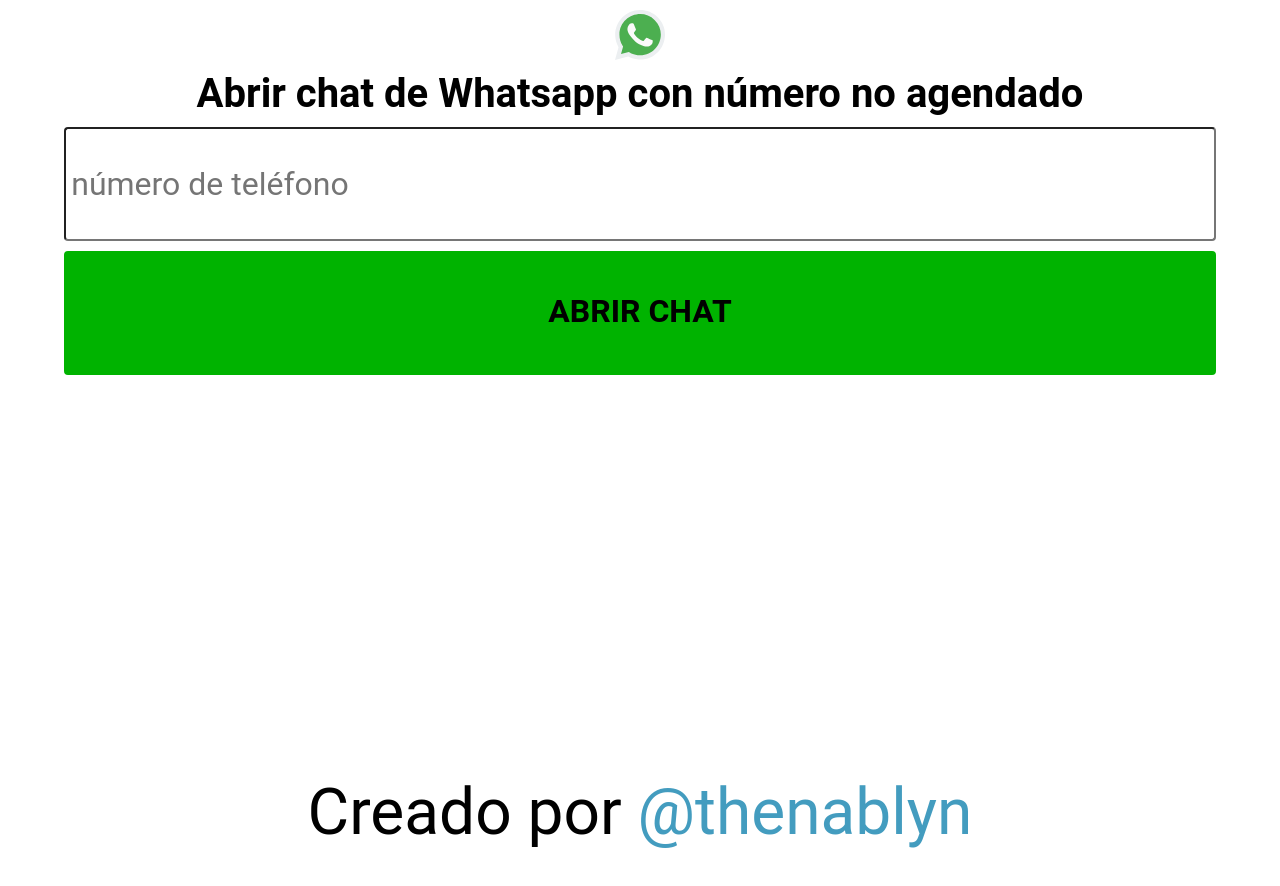
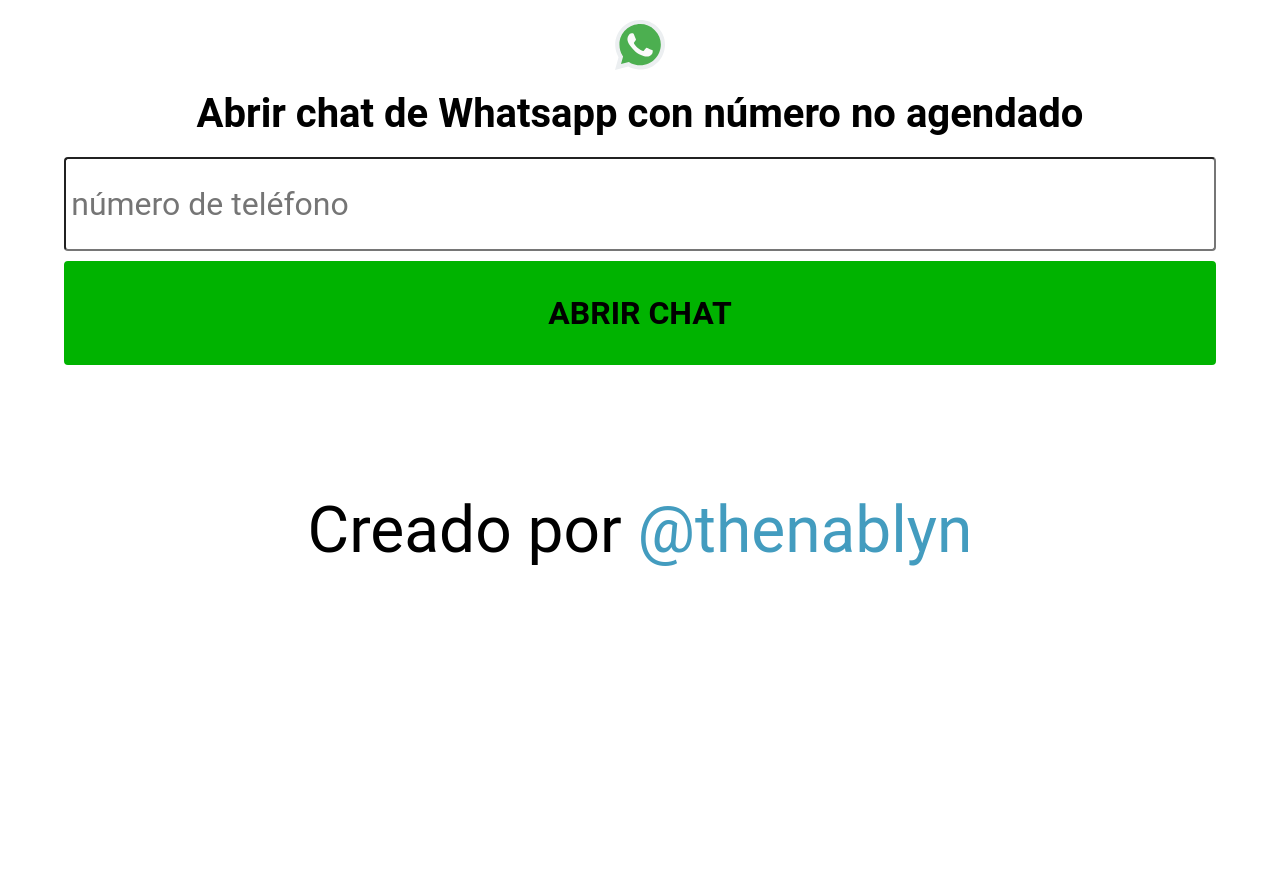
Before and after one commit to ppicapietra/whatsapp-para-no-agendados, a plain HTML site: page whatsapp-msg.html in a window 1280 px wide. After the commit the page ends 800 px from the top, so only its background shows below. Drawn offline with Linux system fonts and the light colour scheme.

Commit message:
Fixed style margins with relative measures

```diff
--- a/whatsapp-msg.html
+++ b/whatsapp-msg.html
@@ -26,7 +26,7 @@
     h2,
     img {
       text-align: center;
-      margin: 10px auto;
+      margin: 20px auto;
       display: block;
       font-size: 2.5rem;
     }
@@ -47,10 +47,17 @@
       display: block;
       margin: 10px auto;
       width: 90%;
-      height: 100px;
+      height: 10vh;
       font-size: 2rem;
       border-radius: 4px;
       padding: 5px;
+    }
+
+    a.buttonLink {
+      display: flex;
+      flex-direction: column;
+      justify-content: center;
+      align-items: center;
     }
 
     a.buttonLink:link,
@@ -78,8 +85,7 @@
       flex-direction: row;
       justify-content: center;
       align-items: flex-end;
-      margin: 400px auto;
-      bottom: 20px;
+      margin: 16vh auto auto;
       font-size: 5vw;
     }
   </style>
```
